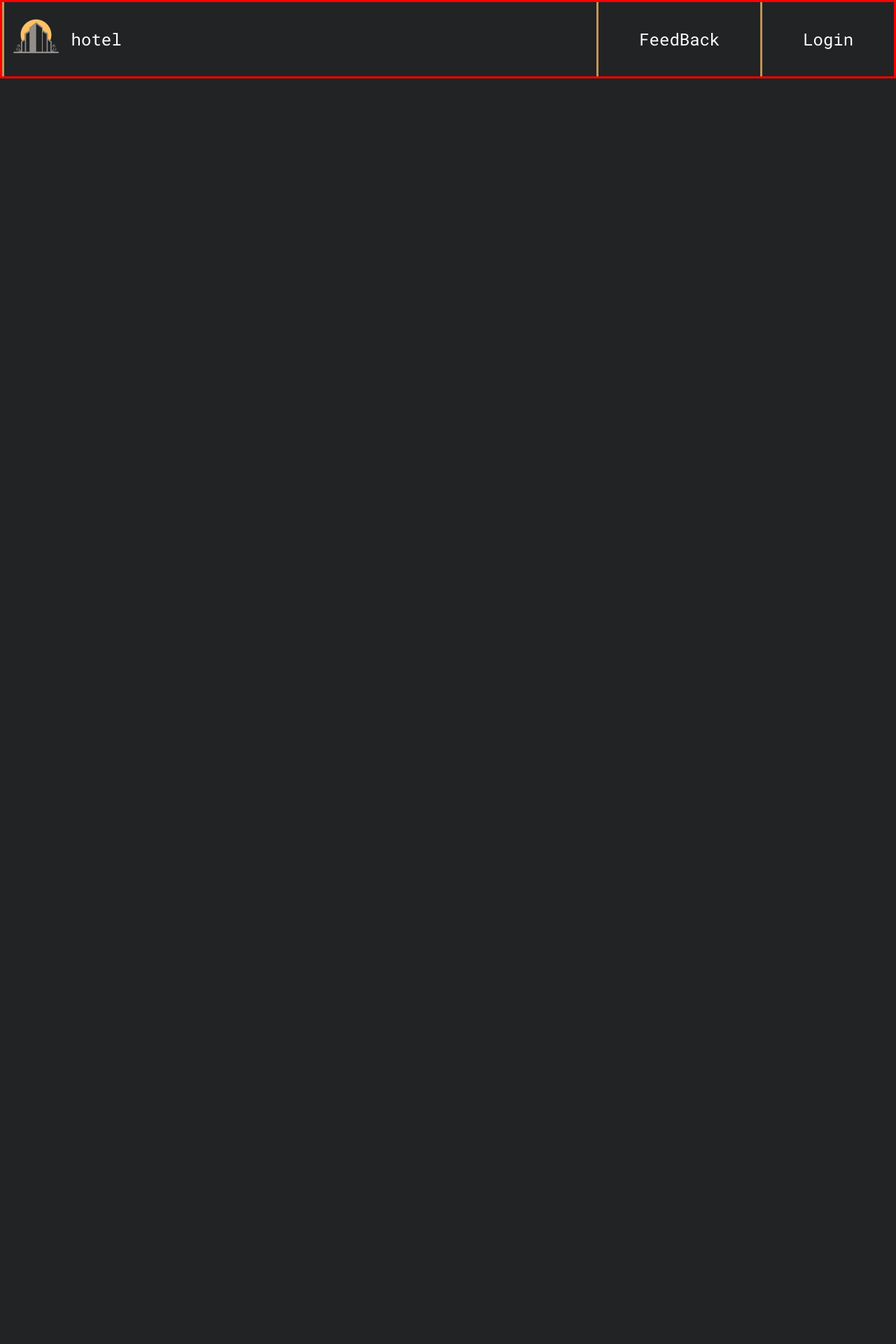
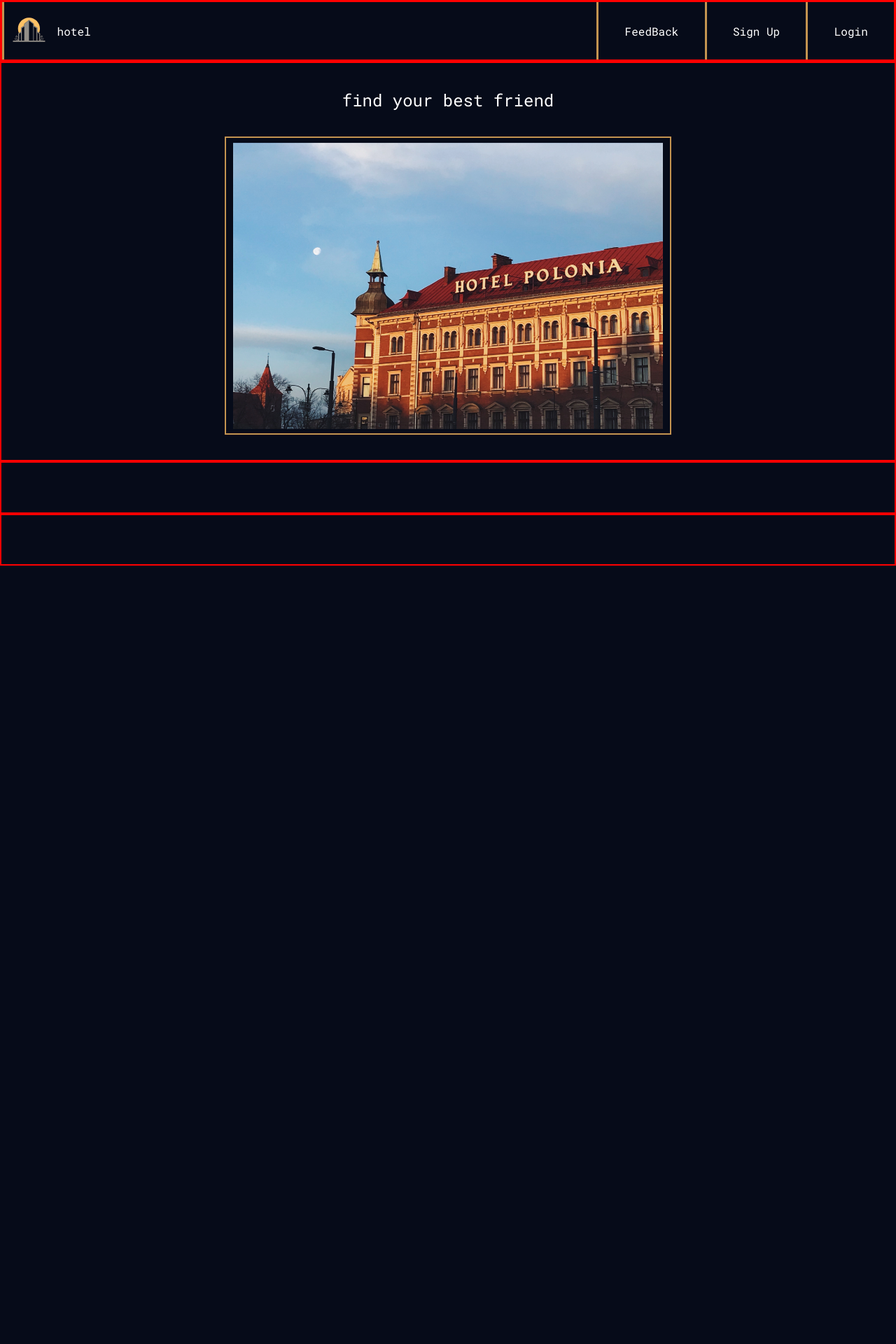
Before and after one commit to CaptainHmD/Hotel-website, a PHP site: page /public/views/index.html in a window 1280 px wide. Shown: the top 1920 px of the page at 70% size. Before the commit the page ends 112 px from the top, so only its background shows below. Run offline with PHP 8.4, Linux system fonts and the light colour scheme.

Commit message:
make navbar responsive and start building website layout

```diff
--- a/public/css/style.css
+++ b/public/css/style.css
@@ -1,13 +1,21 @@
-@import url("https://fonts.googleapis.com/css2?family=Roboto+Mono&display=swap");
+/* @import url("https://fonts.googleapis.com/css2?family=Roboto+Mono&display=swap"); */
+/* font-family: 'Roboto Mono', monospace; */
+
+@import url('https://fonts.googleapis.com/css2?family=Roboto+Mono&display=swap');
 /* font-family: 'Roboto Mono', monospace; */
 :root {
-  --background-color: #e1d5c9;
+  --background-color: rgb(6 11 25);
   --main-icon--background-color: #212325; /* you can merge between them if you want , i prefer to use it*/
   --second-icon--background-color: #c49450; /* you can merge between them if you want  ** i prefer to not use it , perhaps the icon it self*/
   --white-color: #ffffff; /* for icons , fonts and any small things */
 }
+
+/* common-screen-sizes-for-responsive-web-design*/
+/* https://learn.microsoft.com/en-us/windows/apps/design/layout/screen-sizes-and-breakpoints-for-responsive-design */
+/* https://www.altamira.ai/blog/common-screen-sizes-for-responsive-web-design/#:~:text=As%20for%20the%20desktop%20version,width%20is%20more%20than%201280.&text=The%20tablet%20screen%20resolution%20varies,800%20and%20768%C3%971024. */
+
 body {
-  background-color: #212325;
+  background-color: var(--background-color);
   display: flex;
   flex-direction: column;
   height: 100vh;
@@ -16,12 +24,15 @@ body {
 }
 * {
   box-sizing: border-box;
+  margin: 0;
+  padding: 0;
 }
 
 h1,h2,h3,a,p,span,svg{
     font-family: 'Roboto Mono', monospace;
     font-weight: 400;
     color: white;
+    display: flex;
 }
 a{
     text-decoration: none;
@@ -40,9 +51,18 @@ nav {
 }
 
 #logo {
-    width: 70px;
+    width: 50px;
 
 }
+#register-text{
+  white-space:nowrap
+
+}
+
+.nav-text{
+  font-size: 1rem;
+}
+
 
 nav > .nav-section{
     padding: 1rem  0.6rem ;
@@ -62,3 +82,89 @@ nav > .nav-section{
 #login-logout-section{
     flex-grow: 1;
 }
+#register-section{
+    flex-grow: 1;
+}
+
+/* end nav */
+
+main > article{
+  display: flex;
+  height:  90vh;
+  flex-direction: column;
+  /* overflow: auto ; */
+}
+
+main > article .article-section{
+
+  border:  2px solid red;
+  flex-grow: 1;
+}
+
+/* main > article .article-section:nth-child(1){
+  flex-grow:2;
+} */
+
+/* main > article .article-section{
+  flex-grow: 2;
+} */
+
+
+
+#img-text-section{
+  display: flex;
+  flex-direction: column;
+  justify-content: space-evenly;
+  align-items: center;
+}
+#img-section{
+
+  width: 50%;
+  height: 75%;
+  border: #c49450 solid 2px;
+  display: flex;
+  justify-content: center;
+}
+
+#img-section > img {
+  width: 97%;
+  height: 97%;
+  display: block;
+  margin: auto;
+  padding: 0;
+}
+
+
+
+
+
+
+
+
+
+
+
+
+@media only screen and (max-width: 900px) {
+
+
+}
+
+@media only screen and (max-width: 541px) {
+  .nav-text{
+    font-size: 0.7rem;
+  }
+  #logo {
+    width: 40px;
+
+}
+}
+@media only screen and (max-width: 320px) {
+  .nav-text{
+    font-size: 0.6rem;
+  }
+  #logo {
+    width: 36px;
+
+}
+}
--- a/public/views/index.html
+++ b/public/views/index.html
@@ -10,27 +10,54 @@
 </head>
 
 <body>
-    <div class="container">
+    <!-- <div class="container"> -->
     <nav>
         <div class="nav-section" id="logo-section">
             <a href="#">
-                    <img id="logo" src="../resources/icons/a6c89eb25f20c37a608f1cef9ca70d24.svg" alt="" >
+                <img id="logo" src="../resources/icons/a6c89eb25f20c37a608f1cef9ca70d24.svg" alt="">
             </a>
             <a href="#">
-                    <h1>hotel</h1>
+                <h1 class="nav-text">hotel</h1>
             </a>
 
         </div>
         <div class="nav-section" id="feedback-section">
-                <h2>FeedBack</h2>
+
+            <h2 class="nav-text">FeedBack</h2>
         </div>
 
+        <div class="nav-section" id="register-section">
+            <h1>
+                <a href="/register" id="register-text" class="nav-text">Sign Up</a>
+            </h1>
+        </div>
         <div class="nav-section" id="login-logout-section">
-                <h2>Login</h2>
+            <h2 class="nav-text">Login</h2>
         </div>
     </nav>
 
+    <main>
+        <article>
+            <div class="article-section" id="img-text-section">
+                <div id="text-animation">
+                    <h1 id="text-title">find your best friend</h1>
                 </div>
+                <div id="img-section">
+                    <img src="../resources/hotel-images/hotel1.jpg" alt="" width="50">
+                </div>
+
+            </div>
+            <div class="article-section"></div>
+            <div class="article-section"></div>
+            <!-- <div class="article-section"></div> -->
+        </article>
+        <article></article>
+        <article></article>
+        <article></article>
+
+    </main>
+
+    <!-- </div> -->
 </body>
 
 </html>
```
Also changed, not shown: public/resources/hotel-images/hotel1.jpg (added), 1 other file. Lines whose indentation alone changed are shown as unchanged.
